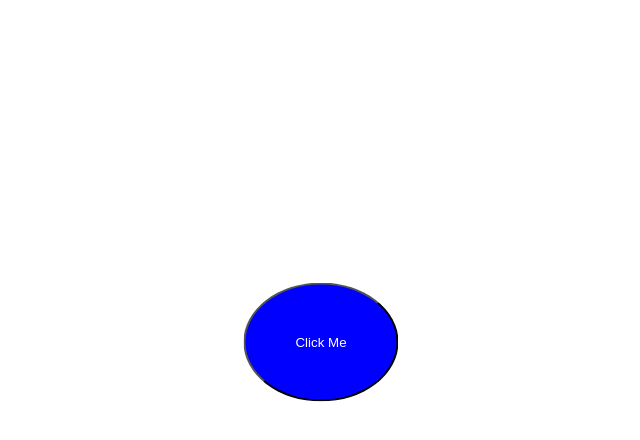
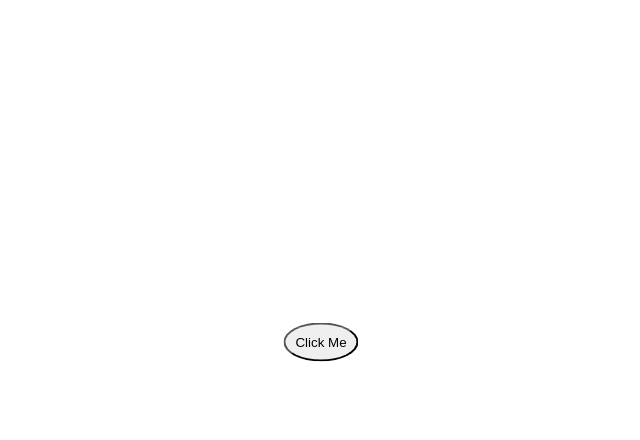
Before and after one commit to Trinhthanhthaoo/TTTT0803, a plain HTML site: page index.html in a window 1280 px wide. Shown: the part 58-498 px from the top of the page, without its empty margins (319-959 px from the left). Drawn offline with Linux system fonts and the light colour scheme.

Commit message:
- fix code css

```diff
--- a/css/style.css
+++ b/css/style.css
@@ -17,11 +17,11 @@ button {
 
     outline: none;
 
-    padding: 50px;
+    padding: 10px;
 
-    background-color: blue;
+    /* background-color: blue; */
 
-    color: white;
+    /* color: white; */
 
 
     border-radius: 50%;
```
